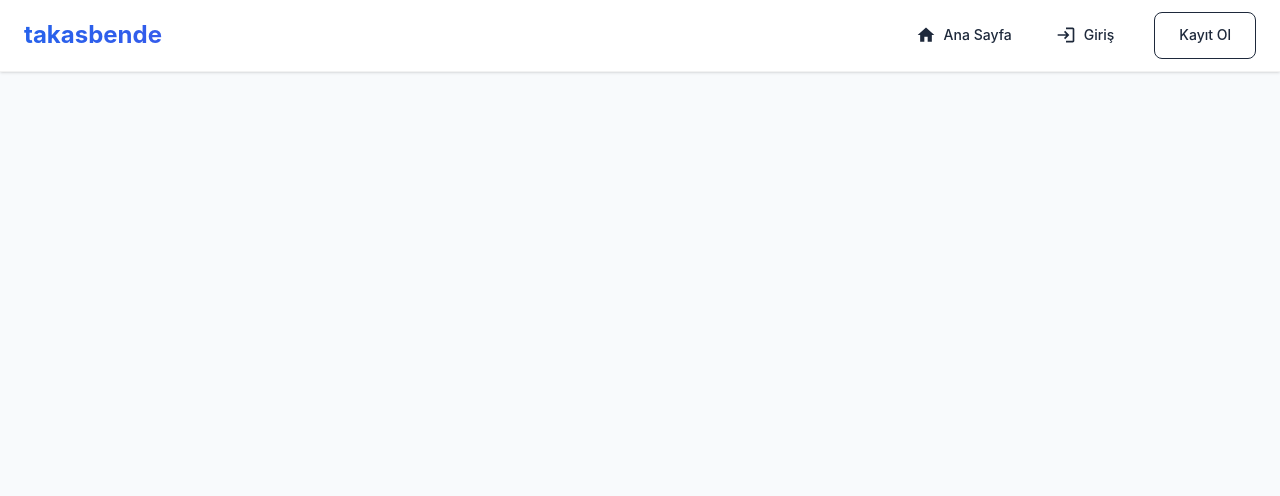
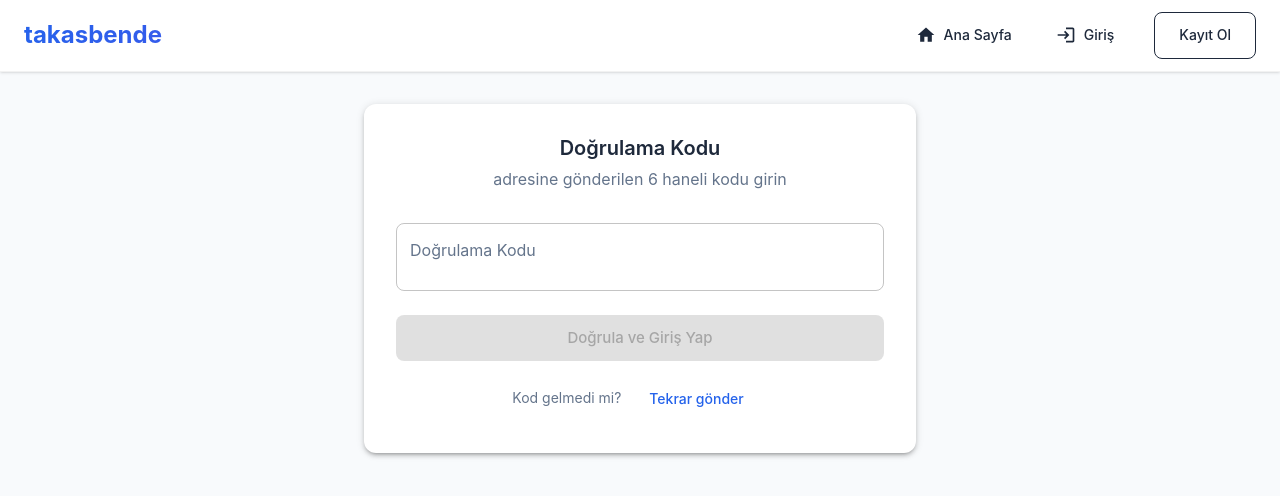
Before and after one commit to ErencanAcioglu/takasbende, a React (Create React App) app in the folder tradagora/frontend/: page /verify-code in a window 1280 px wide. Shown: the top 496 px of the page. Built offline with nearby package versions, Linux system fonts and the light colour scheme; the HTML template or start-up script is replaced by a standard one.

Commit message:
fix: point frontend to Render backend, add VerifyCode page

```diff
--- a/tradagora/frontend/src/App.tsx
+++ b/tradagora/frontend/src/App.tsx
@@ -12,6 +12,7 @@ import CreateListing from './pages/CreateListing';
 import ListingDetail from './pages/ListingDetail';
 import Profile from './pages/Profile';
 import VerifyEmail from './pages/VerifyEmail';
+import VerifyCode from './pages/VerifyCode';
 import AuthCallback from './pages/AuthCallback';
 import ProtectedRoute from './components/ProtectedRoute';
 
@@ -127,6 +128,7 @@ function App() {
               <Route path="/login" element={<Login />} />
               <Route path="/register" element={<Register />} />
               <Route path="/verify-email" element={<VerifyEmail />} />
+              <Route path="/verify-code" element={<VerifyCode />} />
               <Route path="/auth/callback" element={<AuthCallback />} />
               <Route
                 path="/dashboard"
--- a/tradagora/frontend/src/contexts/AuthContext.tsx
+++ b/tradagora/frontend/src/contexts/AuthContext.tsx
@@ -106,39 +106,12 @@ export const AuthProvider: React.FC<AuthProviderProps> = ({ children }) => {
         phone,
       });
 
-      const { user } = response.data;
+      const { user, verificationCode } = response.data;
 
-      // EmailJS ile doğrulama maili gönder
-      try {
-        // EmailJS'i başlat
-        emailjs.init('P0uFY5SGHvA_h8Tc1');
+      // Mail göndermeyi kaldır - sadece doğrulama kodu sayfasına yönlendir
 
-        const verificationLink = `${window.location.origin}/verify-email?token=${user.id}`;
-
-        console.log('EmailJS Debug Info:', {
-          email: email,
-          fullName: fullName,
-          verificationLink: verificationLink
-        });
-
-        await emailjs.send(
-          'service_4z9z1jm',
-          'template_35x4p5e',
-          {
-            email: email,
-            full_name: fullName,
-            verification_link: verificationLink,
-          }
-        );
-
-        console.log('Verification email sent successfully');
-      } catch (emailError) {
-        console.error('Email sending error:', emailError);
-        // Mail gönderilemese bile kayıt başarılı sayılır
-      }
-
-      // Kullanıcıyı login yapmadan bırak (mail doğrulama gerekli)
-      throw new Error('Kayıt başarılı! E-posta adresinize doğrulama maili gönderildi. Lütfen mailinizi kontrol edin.');
+      // Kullanıcıyı doğrulama kodu sayfasına yönlendir
+      throw new Error(`Kayıt başarılı! Doğrulama kodu: ${verificationCode} (Geliştirme için gösteriliyor)`);
     } catch (error: any) {
       throw new Error(error.response?.data?.error || error.message || 'Registration failed');
     }
--- a/tradagora/frontend/src/pages/Register.tsx
+++ b/tradagora/frontend/src/pages/Register.tsx
@@ -62,7 +62,26 @@ const Register: React.FC = () => {
         formData.fullName,
         formData.phone || undefined
       );
-      setSuccess('Kayıt başarılı! E-posta adresinize doğrulama maili gönderildi. Lütfen mailinizi kontrol edin.');
+      // This won't be reached due to the error thrown in register function
+    } catch (err: any) {
+      console.log('Catch block reached! Error:', err.message);
+
+      // Her halükarda doğrulama sayfasına git
+      const userEmail = formData.email; // Store email before clearing form
+
+      if (err.message.includes('Doğrulama kodu:')) {
+        // Extract verification code from error message
+        const codeMatch = err.message.match(/Doğrulama kodu: (\d+)/);
+        if (codeMatch) {
+          setSuccess(`Kayıt başarılı! Doğrulama kodu: ${codeMatch[1]} (Geliştirme için gösteriliyor)`);
+        } else {
+          setSuccess(`Kayıt başarılı! Doğrulama kodu gönderildi.`);
+        }
+      } else {
+        // Başka hata olsa bile doğrulama sayfasına git
+        setSuccess(`Kayıt işlemi tamamlandı. Doğrulama kodu gönderildi.`);
+      }
+
       setFormData({
         fullName: '',
         email: '',
@@ -70,8 +89,10 @@ const Register: React.FC = () => {
         confirmPassword: '',
         phone: '',
       });
-    } catch (err: any) {
-      setError(err.message);
+
+      // Her halükarda doğrulama sayfasına yönlendir
+      console.log('Redirecting to verify-code page with email:', userEmail);
+      navigate('/verify-code', { state: { email: userEmail } });
     } finally {
       setLoading(false);
     }
--- /dev/null
+++ b/tradagora/frontend/src/pages/VerifyCode.tsx
@@ -0,0 +1,142 @@
+import React, { useState } from 'react';
+import {
+  Container,
+  Paper,
+  TextField,
+  Button,
+  Typography,
+  Box,
+  Alert,
+  CircularProgress,
+} from '@mui/material';
+import { useNavigate, useLocation } from 'react-router-dom';
+import axios from 'axios';
+import { API_ENDPOINTS } from '../config/api';
+
+const VerifyCode: React.FC = () => {
+  const [code, setCode] = useState('');
+  const [loading, setLoading] = useState(false);
+  const [error, setError] = useState('');
+  const [success, setSuccess] = useState(false);
+  const navigate = useNavigate();
+  const location = useLocation();
+
+  // Get email from location state or URL params
+  const email = location.state?.email || new URLSearchParams(location.search).get('email');
+
+  const handleSubmit = async (e: React.FormEvent) => {
+    e.preventDefault();
+    setError('');
+    setLoading(true);
+
+    if (!code || code.length !== 6) {
+      setError('Lütfen 6 haneli doğrulama kodunu girin');
+      setLoading(false);
+      return;
+    }
+
+    try {
+      const response = await axios.post(API_ENDPOINTS.AUTH.VERIFY_CODE, {
+        email,
+        code
+      });
+
+      const { user, token } = response.data;
+
+      // Store user data and token
+      localStorage.setItem('token', token);
+      localStorage.setItem('user', JSON.stringify(user));
+
+      setSuccess(true);
+
+      // Redirect to dashboard after 2 seconds
+      setTimeout(() => {
+        navigate('/dashboard');
+      }, 2000);
+
+    } catch (err: any) {
+      setError(err.response?.data?.error || 'Doğrulama kodu hatalı');
+    } finally {
+      setLoading(false);
+    }
+  };
+
+  if (success) {
+    return (
+      <Container component="main" maxWidth="sm" sx={{ py: 4 }}>
+        <Paper elevation={3} sx={{ padding: 4, textAlign: 'center' }}>
+          <Typography variant="h4" gutterBottom color="success.main">
+            ✅ Doğrulama Başarılı!
+          </Typography>
+          <Typography variant="body1" color="text.secondary" sx={{ mb: 3 }}>
+            Hesabınız başarıyla doğrulandı. Dashboard'a yönlendiriliyorsunuz...
+          </Typography>
+          <CircularProgress />
+        </Paper>
+      </Container>
+    );
+  }
+
+  return (
+    <Container component="main" maxWidth="sm" sx={{ py: 4 }}>
+      <Paper elevation={3} sx={{ padding: 4 }}>
+        <Box textAlign="center" mb={4}>
+          <Typography variant="h4" component="h1" gutterBottom>
+            Doğrulama Kodu
+          </Typography>
+          <Typography variant="body1" color="text.secondary">
+            {email} adresine gönderilen 6 haneli kodu girin
+          </Typography>
+        </Box>
+
+        {error && (
+          <Alert severity="error" sx={{ mb: 3 }}>
+            {error}
+          </Alert>
+        )}
+
+        <Box component="form" onSubmit={handleSubmit}>
+          <TextField
+            fullWidth
+            label="Doğrulama Kodu"
+            value={code}
+            onChange={(e) => setCode(e.target.value.replace(/\D/g, '').slice(0, 6))}
+            placeholder="123456"
+            inputProps={{
+              maxLength: 6,
+              style: { textAlign: 'center', fontSize: '1.5rem', letterSpacing: '0.5rem' }
+            }}
+            sx={{ mb: 3 }}
+            disabled={loading}
+          />
+
+          <Button
+            type="submit"
+            fullWidth
+            variant="contained"
+            size="large"
+            disabled={loading || code.length !== 6}
+            sx={{ mb: 2 }}
+          >
+            {loading ? 'Doğrulanıyor...' : 'Doğrula ve Giriş Yap'}
+          </Button>
+
+          <Box textAlign="center">
+            <Typography variant="body2" color="text.secondary">
+              Kod gelmedi mi?{' '}
+              <Button
+                variant="text"
+                onClick={() => navigate('/login')}
+                disabled={loading}
+              >
+                Tekrar gönder
+              </Button>
+            </Typography>
+          </Box>
+        </Box>
+      </Paper>
+    </Container>
+  );
+};
+
+export default VerifyCode;
```
Also changed, not shown: 1 other file (tests, documents, lock files or other folders).
